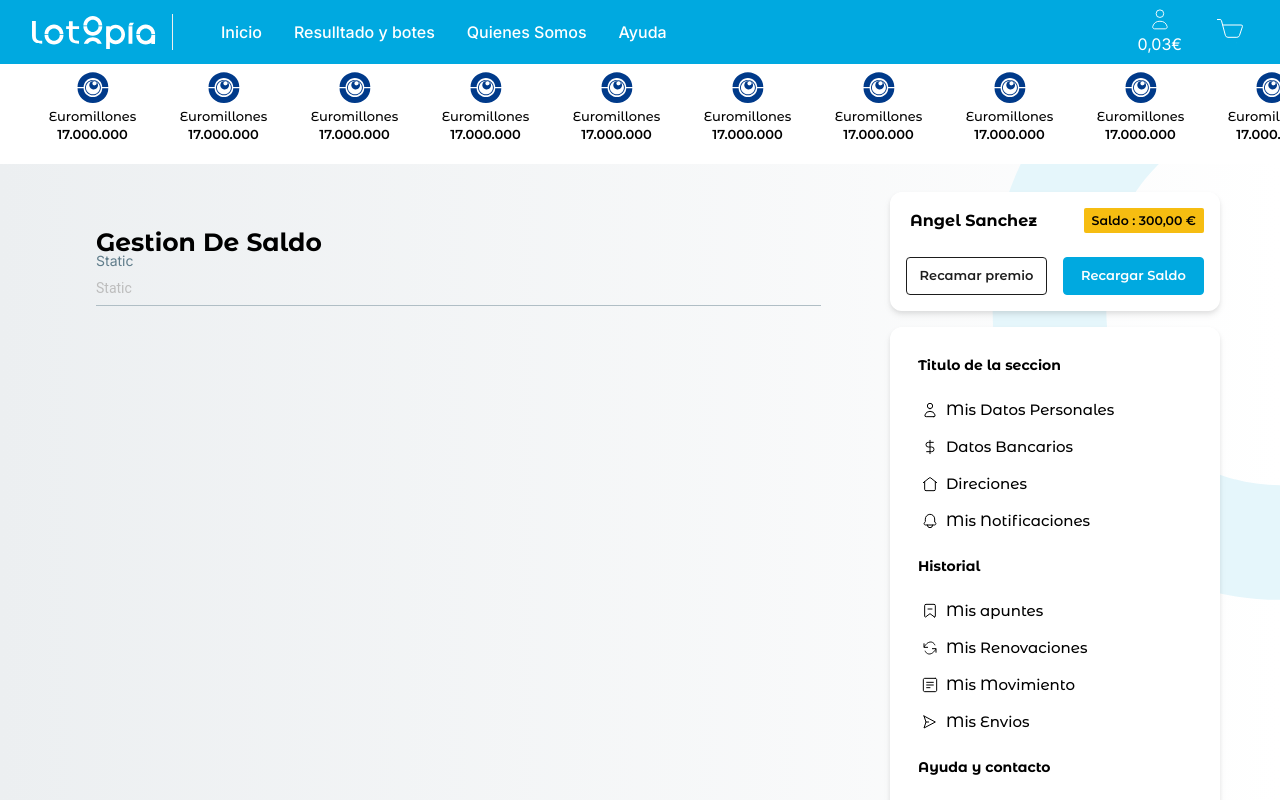
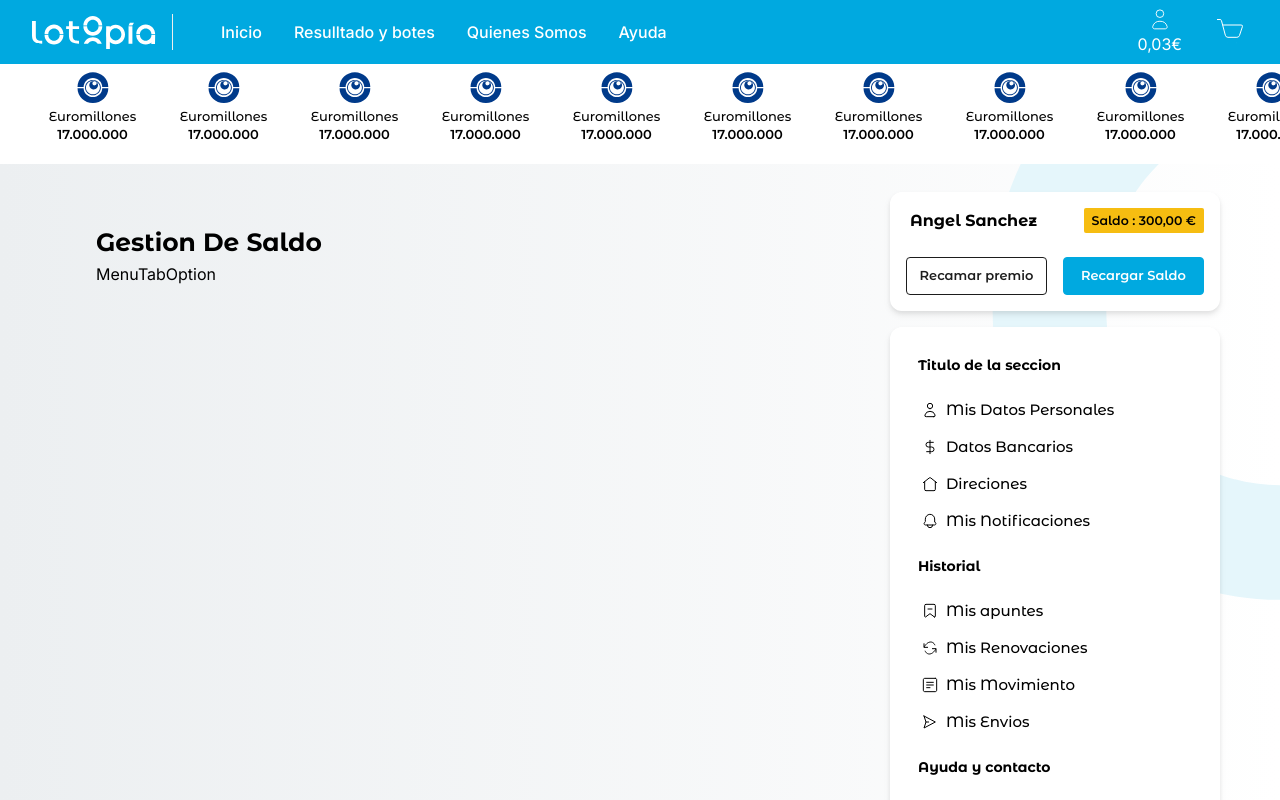
Before and after one commit to angeleesc/pulpo-line-challenger-2, a Next.js app: page / in a window 1280 px wide. Shown: the top 800 px of the page. Built offline with nearby package versions, Linux system fonts and the light colour scheme.

Commit message:
configuracion de manu tab options

```diff
--- a/src/app/(siteLayout)/page.tsx
+++ b/src/app/(siteLayout)/page.tsx
@@ -1,17 +1,12 @@
-import { Input } from "@material-tailwind/react";
-import Image from "next/image";
-import MaterialInput from "../component/inputs/material-inputs/MaterialInput";
+import MenuTabOption from "../component/tabs/menu-tab/MenuTabOption";
 
 export default function Home() {
   return (
     <main className="p-8">
-     <div className="ml-16">
-     <h3 className="font-bold text-[25px]  mt-8">Gestion De Saldo</h3>
-
-     {/* <Input variant="static" label="Static" placeholder="Static" /> */}
-     <MaterialInput/>
-
-     </div>
+      <div className="ml-16">
+        <h3 className="font-bold text-[25px]  mt-8">Gestion De Saldo</h3>
+        <MenuTabOption />
+      </div>
     </main>
   );
 }
```
